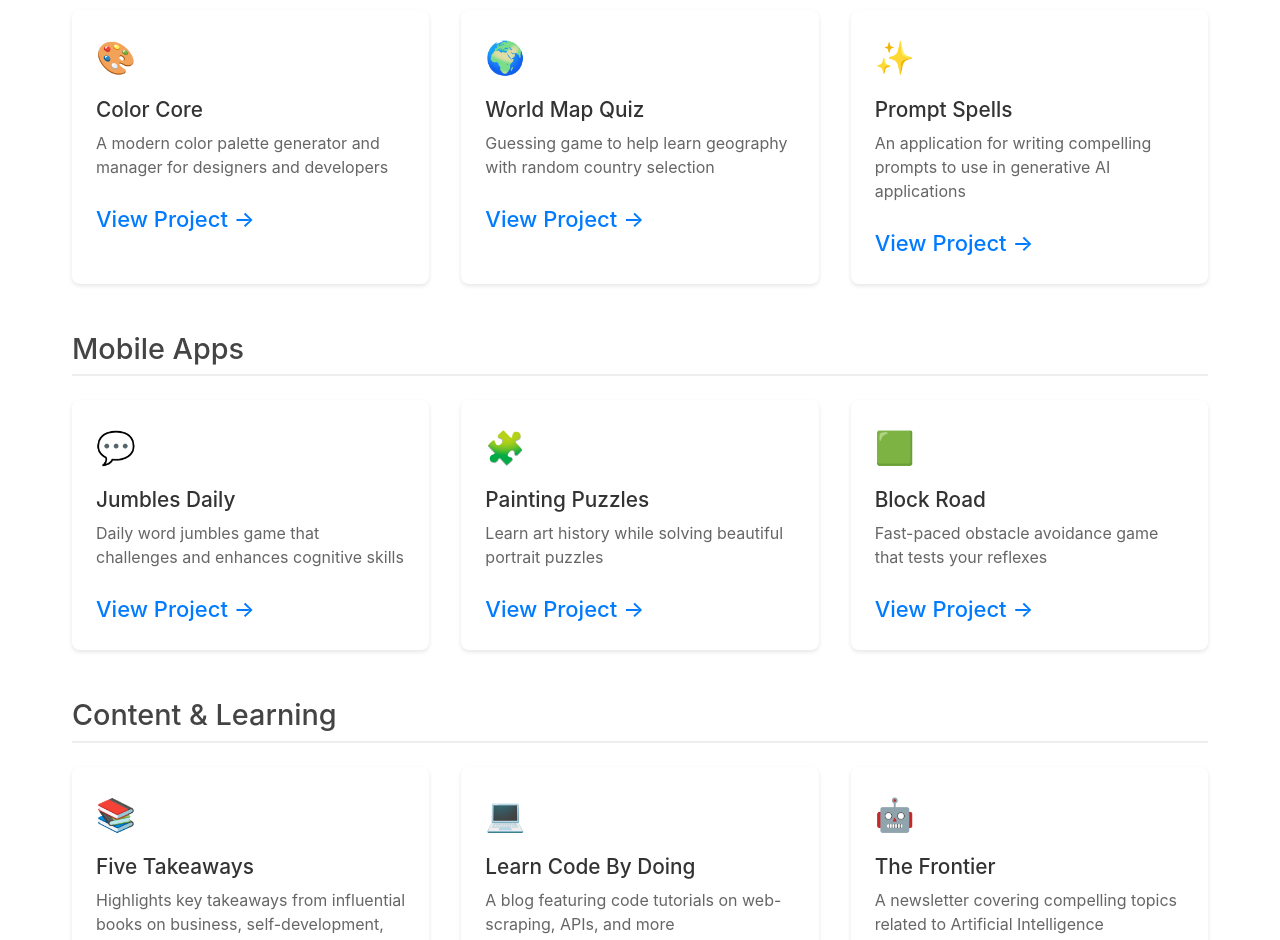
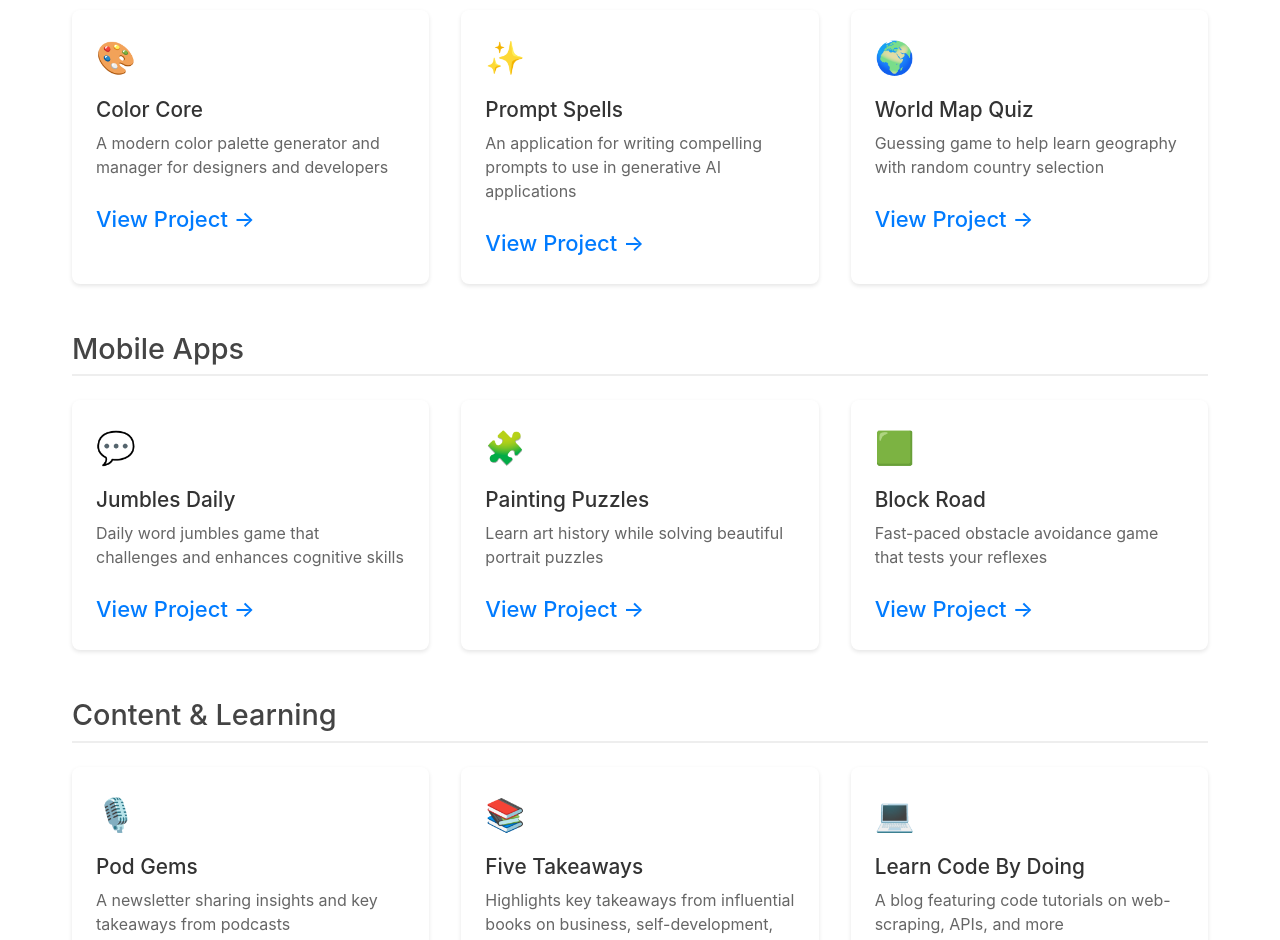
Before and after one commit to TimFinnigan/tim-finnigan-homepage, a React (Create React App) app: page /projects in a window 1280 px wide. Shown: the part 1040-1980 px from the top of the page. Built offline with nearby package versions, Linux system fonts and the light colour scheme.

Commit message:
update project groups: reorder 'World Map Quiz' and add 'Pod Gems' with descriptions, links, and icons

```diff
--- a/src/projects.js
+++ b/src/projects.js
@@ -272,16 +272,16 @@ const projectGroups = {
 			icon: '🎨'
 		},
 		{
+			title: 'Prompt Spells',
+			description: 'An application for writing compelling prompts to use in generative AI applications',
+			link: 'https://promptspells.com',
+			icon: '✨'
+		},
+		{
 			title: 'World Map Quiz',
 			description: 'Guessing game to help learn geography with random country selection',
 			link: 'https://worldmapquiz.com',
 			icon: '🌍'
-		},
-		{
-			title: 'Prompt Spells',
-			description: 'An application for writing compelling prompts to use in generative AI applications',
-			link: 'https://promptspells.com',
-			icon: '✨'
 		}
 	],
 	'Mobile Apps': [
@@ -305,6 +305,12 @@ const projectGroups = {
 		}
 	],
 	'Content & Learning': [
+		{
+			title: 'Pod Gems',
+			description: 'A newsletter sharing insights and key takeaways from podcasts',
+			link: 'https://www.podgems.com/',
+			icon: '🎙️'
+		},
 		{
 			title: 'Five Takeaways',
 			description: 'Highlights key takeaways from influential books on business, self-development, and technology',
```
